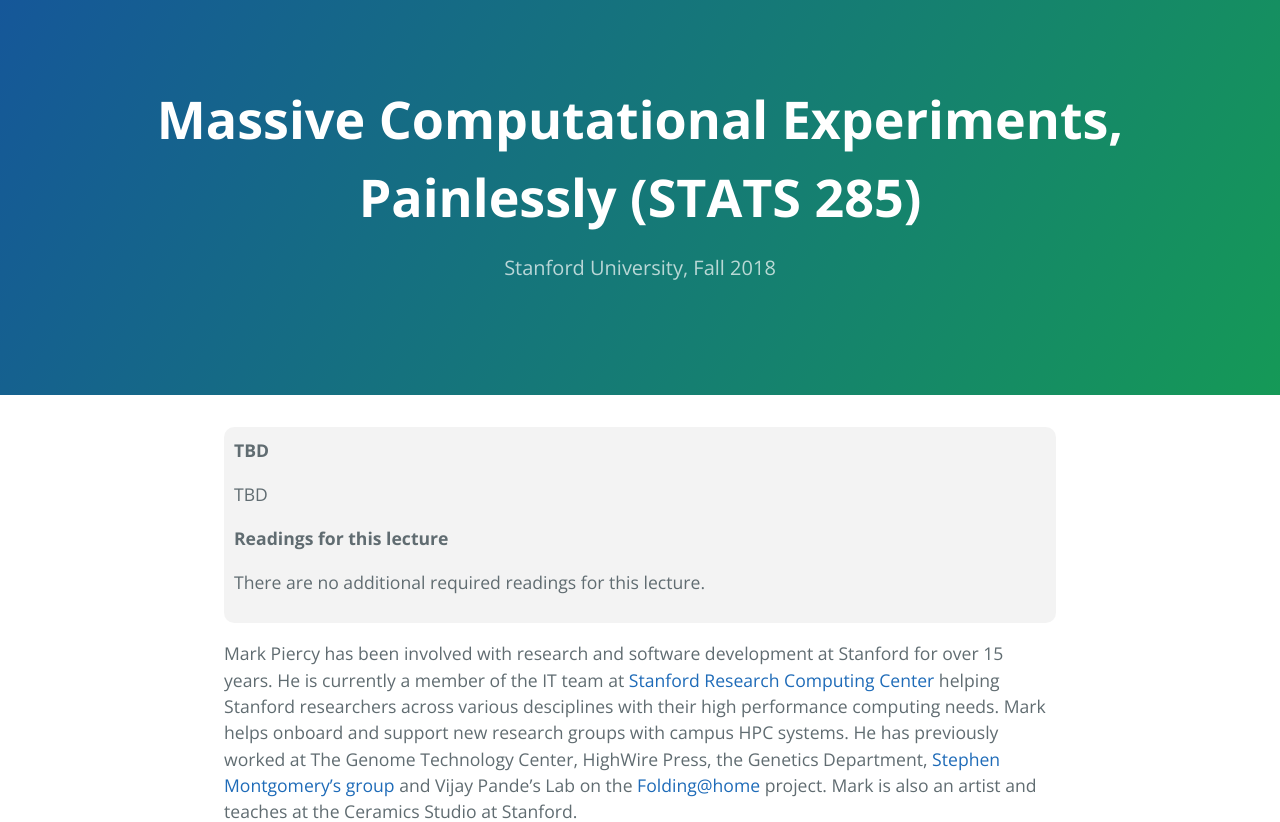
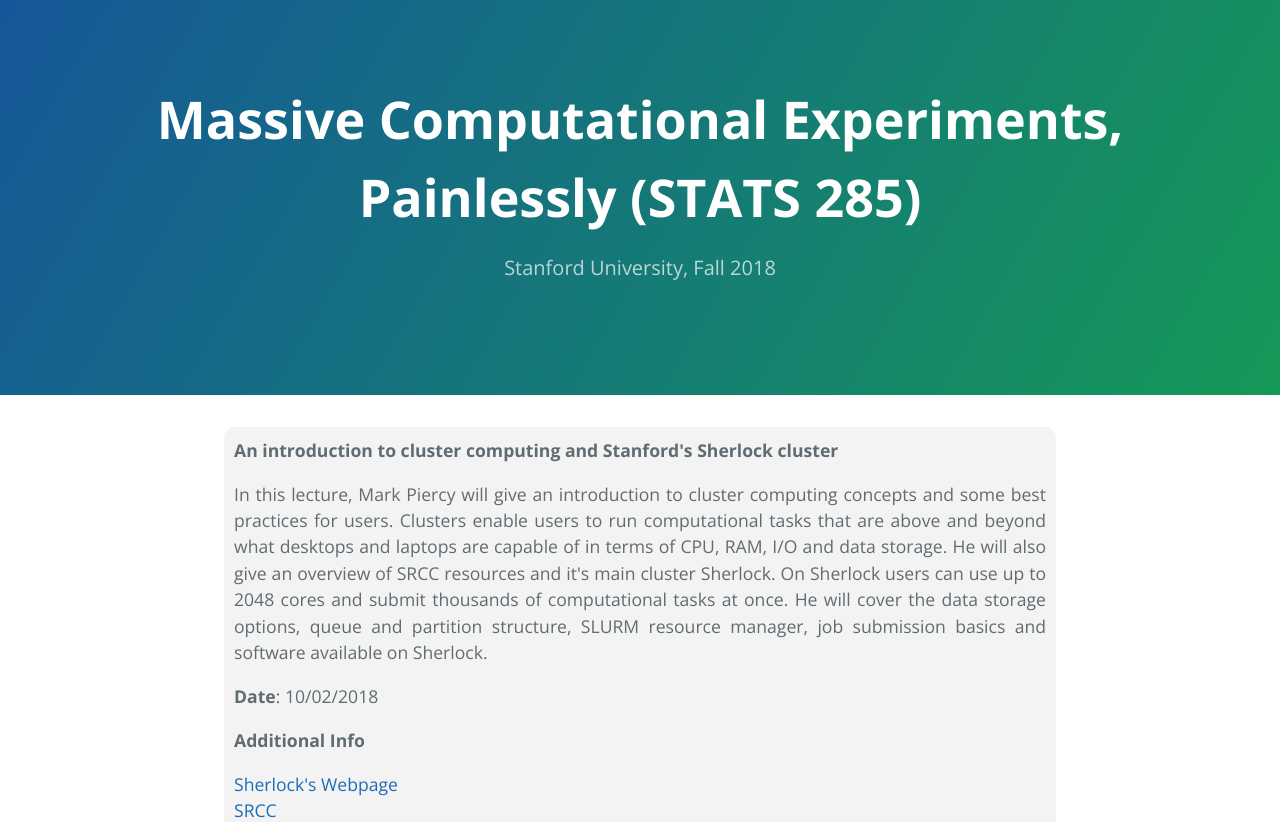
Before and after one commit to stats285/stats285.github.io, a Jekyll site: the page built from piercy_lecture.md, in a window 1280 px wide. Shown: the top 822 px of the page. Built offline with Jekyll 4.4.1, drawn with Linux system fonts in a browser that asks for light colours; the repository's description, which GitHub fills in, is left out; some of the changed text lies outside the part shown; grey boxes are pictures that could not be loaded.

Commit message:
added mark abstract

```diff
--- a/piercy_lecture.md
+++ b/piercy_lecture.md
@@ -4,18 +4,22 @@
 
 <div class="abstract">
 
-<strong>TBD</strong>
+<strong>An introduction to cluster computing and Stanford's Sherlock cluster</strong>
 <p align="justify">
-TBD
+In this lecture, Mark Piercy will give an introduction to cluster computing concepts and some best practices for users. Clusters enable users to run computational tasks that are above and beyond what desktops and laptops are capable of in terms of CPU, RAM, I/O and data storage.  He will also give an overview of SRCC resources and it's main cluster Sherlock. On Sherlock users can use up to 2048 cores and submit thousands of computational tasks at once. He will cover the data storage options, queue and partition structure, SLURM resource manager, job submission basics and software available on Sherlock.
 </p>
 
-<strong>Readings for this lecture</strong>
+<p><strong>Date</strong>: 10/02/2018</p>
+
+<strong>Additional Info</strong>
 <p align="justify">
-    There are no additional required readings for this lecture.
+<a href="https://www.sherlock.stanford.edu/">Sherlock's Webpage</a>
+<br />
+<a href="https://srcc.stanford.edu/">SRCC</a>
 </p>
 
 </div>
 
-Mark Piercy has been involved with research and software development at Stanford for over 15 years.  He is currently a member of the IT team at [Stanford Research Computing Center](https://srcc.stanford.edu/) helping Stanford researchers across various desciplines with their high performance computing needs. Mark helps onboard and support new research groups with campus HPC systems. He has previously worked at The Genome Technology Center, HighWire Press, the Genetics Department, [Stephen Montgomery's group](http://montgomerylab.stanford.edu/) and Vijay Pande's Lab on the [Folding@home](https://foldingathome.org/) project. Mark is also an artist and teaches at the Ceramics Studio at Stanford.
+<img width="200" alt="Mark_Piercy" src="/assets/img/mark_piercy_profile_pic.png">
 
-![Mark Piercy](/assets/img/mark_piercy.jpg)
+**Mark Piercy** has been involved with research and software development at Stanford for over 15 years.  He is currently a member of the IT team at [Stanford Research Computing Center](https://srcc.stanford.edu/) helping Stanford researchers across various desciplines with their high performance computing needs. Mark helps onboard and support new research groups with campus HPC systems. He has previously worked at The Genome Technology Center, HighWire Press, the Genetics Department, [Stephen Montgomery's group](http://montgomerylab.stanford.edu/) and Vijay Pande's Lab on the [Folding@home](https://foldingathome.org/) project. Mark is also an artist and teaches at the Ceramics Studio at Stanford.
```
